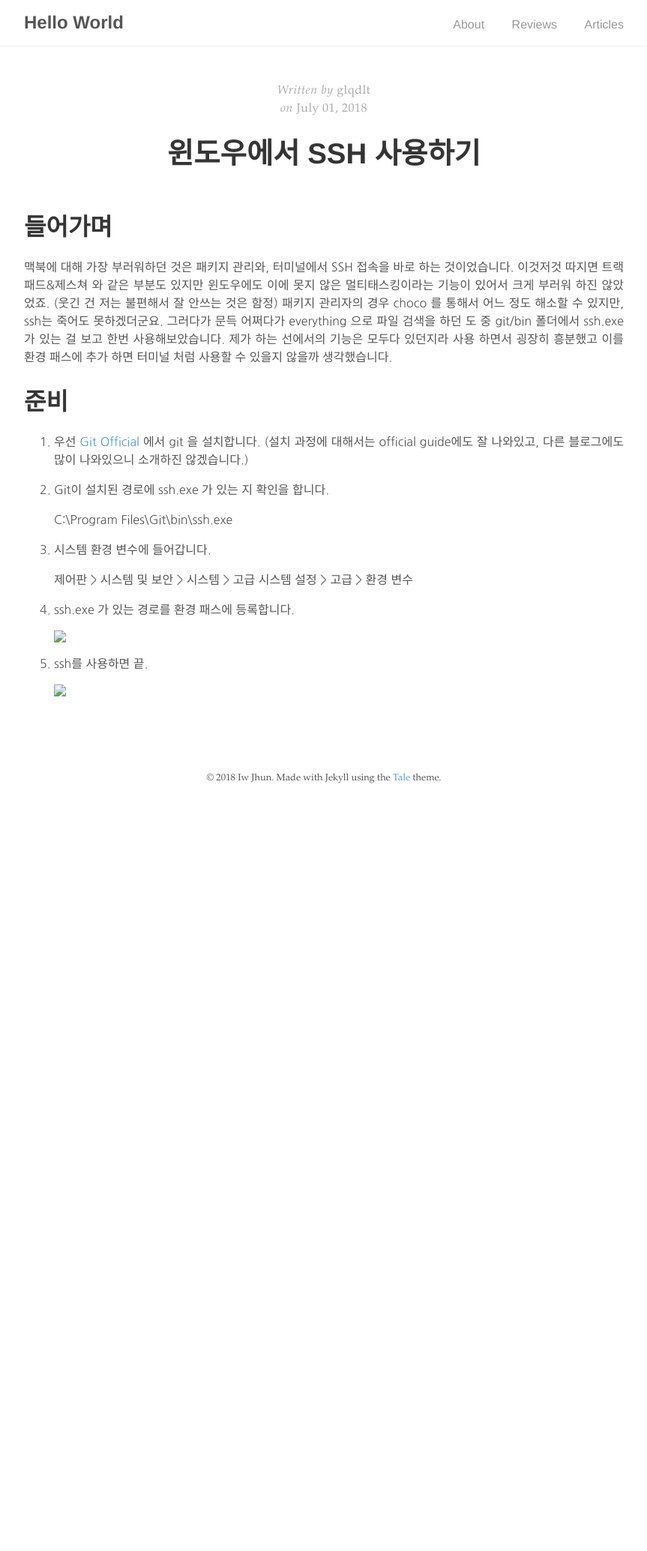
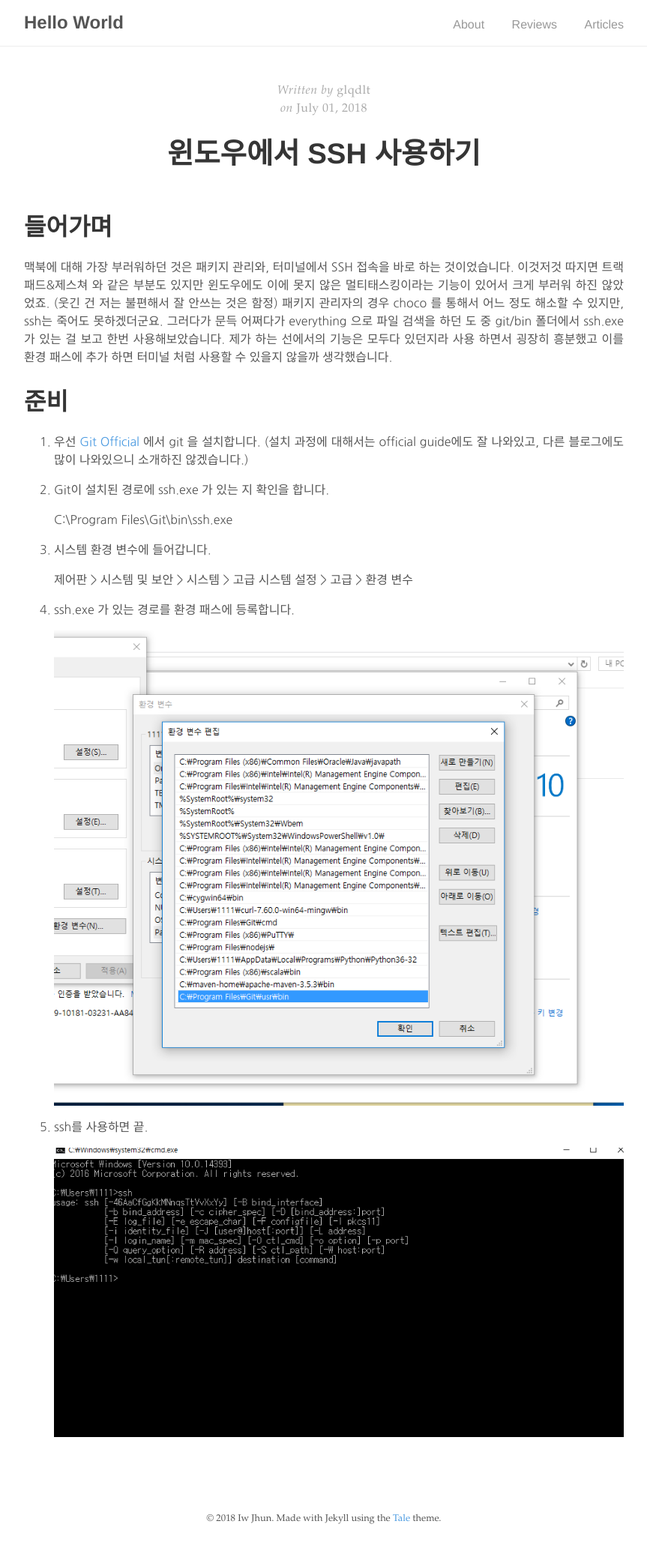
Before and after one commit to glqdlt/glqdlt.github.io, a Jekyll site: the page built from _posts/2018-07-01-윈도우에서SSH사용하기.md, in a window 1280 px wide. Shown: the whole page at 75% size, without its empty margins (208-1071 px from the left). Built offline with Jekyll 4.4.1, drawn with Linux system fonts in a browser that asks for light colours; comment, search, counter and statistics services are not loaded; before the commit the page ends 1081 px from its top, so only the background shows below that.

Commit message:
경로 수정

```diff
--- a/_posts/2018-07-01-윈도우에서SSH사용하기.md
+++ b/_posts/2018-07-01-윈도우에서SSH사용하기.md
@@ -23,9 +23,9 @@ author: "glqdlt"
 
 4. ssh.exe 가 있는 경로를 환경 패스에 등록합니다.
 
-    <img src ="images/systempath.PNG"/>
+    <img src ="/images/systempath.PNG"/>
 
 
 5. ssh를 사용하면 끝.
 
-   <img src ="images/usessh.PNG"/>
+   <img src ="/images/usessh.PNG"/>
```
